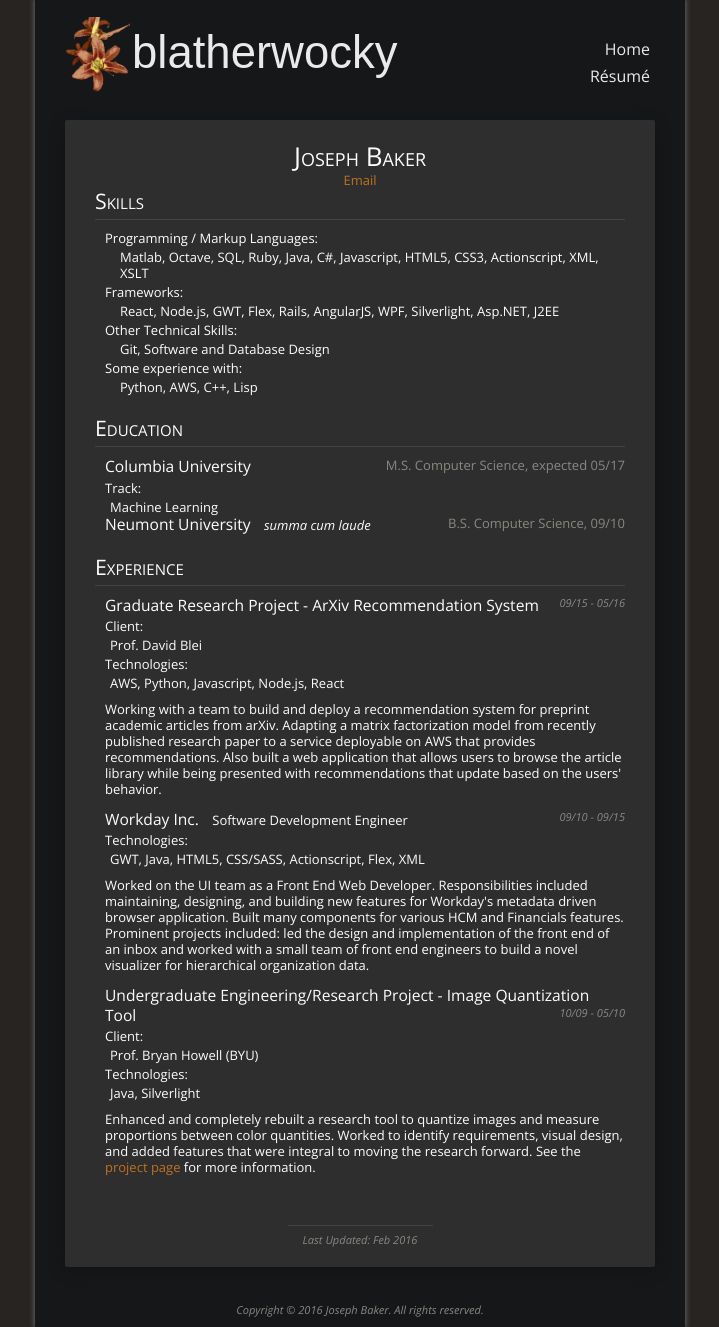
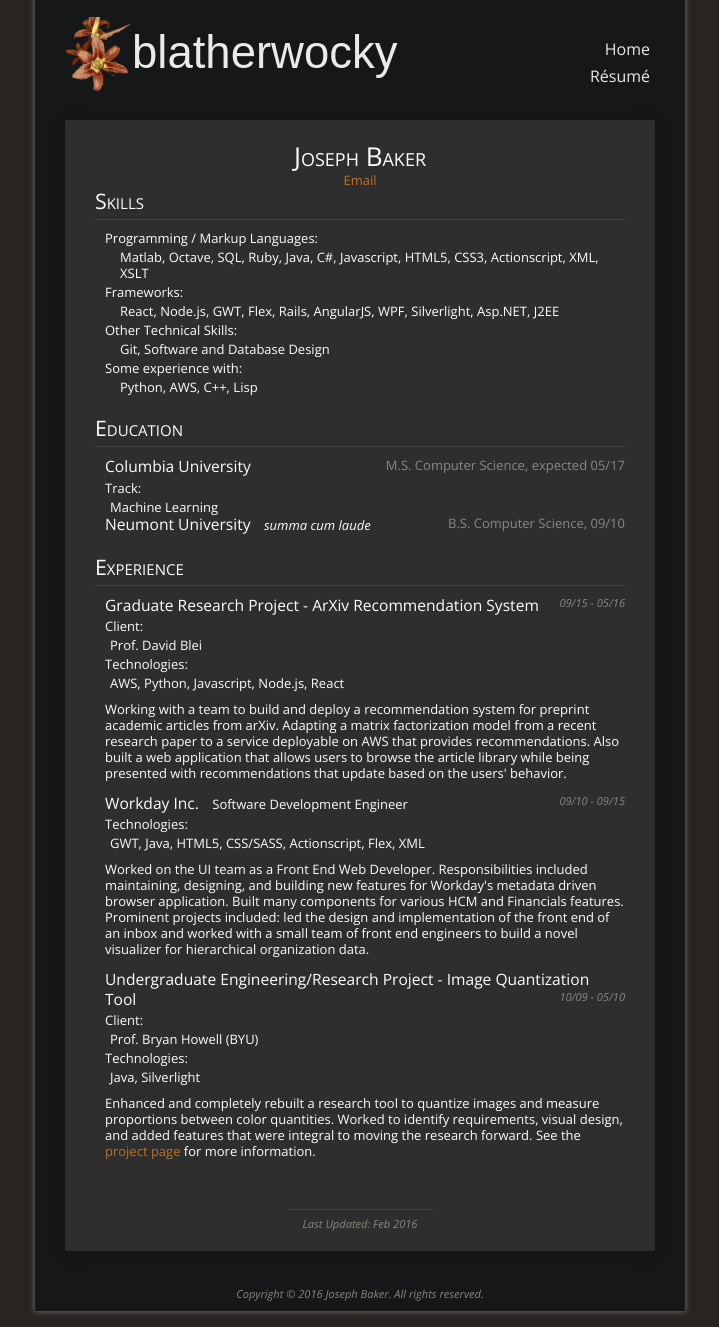
Before and after one commit to blatherwock/blatherwock.github.com, a Jekyll site: the page built from pages/resume.md, in a window 1280 px wide. Shown: the whole page, without its empty margins (280-999 px from the left). Built offline with Jekyll 4.4.1, drawn with Linux system fonts in a browser that asks for light colours; some web fonts are replaced.

Commit message:
Additional Resume Update

```diff
--- a/pages/resume.md
+++ b/pages/resume.md
@@ -47,7 +47,7 @@ page_class: bl-resume
   <dt>Technologies</dt>
   <dd>AWS, Python, Javascript, Node.js, React</dd>
 </dl>
-<p>Working with a team to build and deploy a recommendation system for preprint academic articles from arXiv. Adapting a matrix factorization model from recently published research paper to a service deployable on AWS that provides recommendations. Also built a web application that allows users to browse the article library while being presented with recommendations that update based on the users&#x27; behavior.</p>
+<p>Working with a team to build and deploy a recommendation system for preprint academic articles from arXiv. Adapting a matrix factorization model from a recent research paper to a service deployable on AWS that provides recommendations. Also built a web application that allows users to browse the article library while being presented with recommendations that update based on the users&#x27; behavior.</p>
 
 <h3>Workday Inc.</h3>
 <span>Software Development Engineer</span>
```
